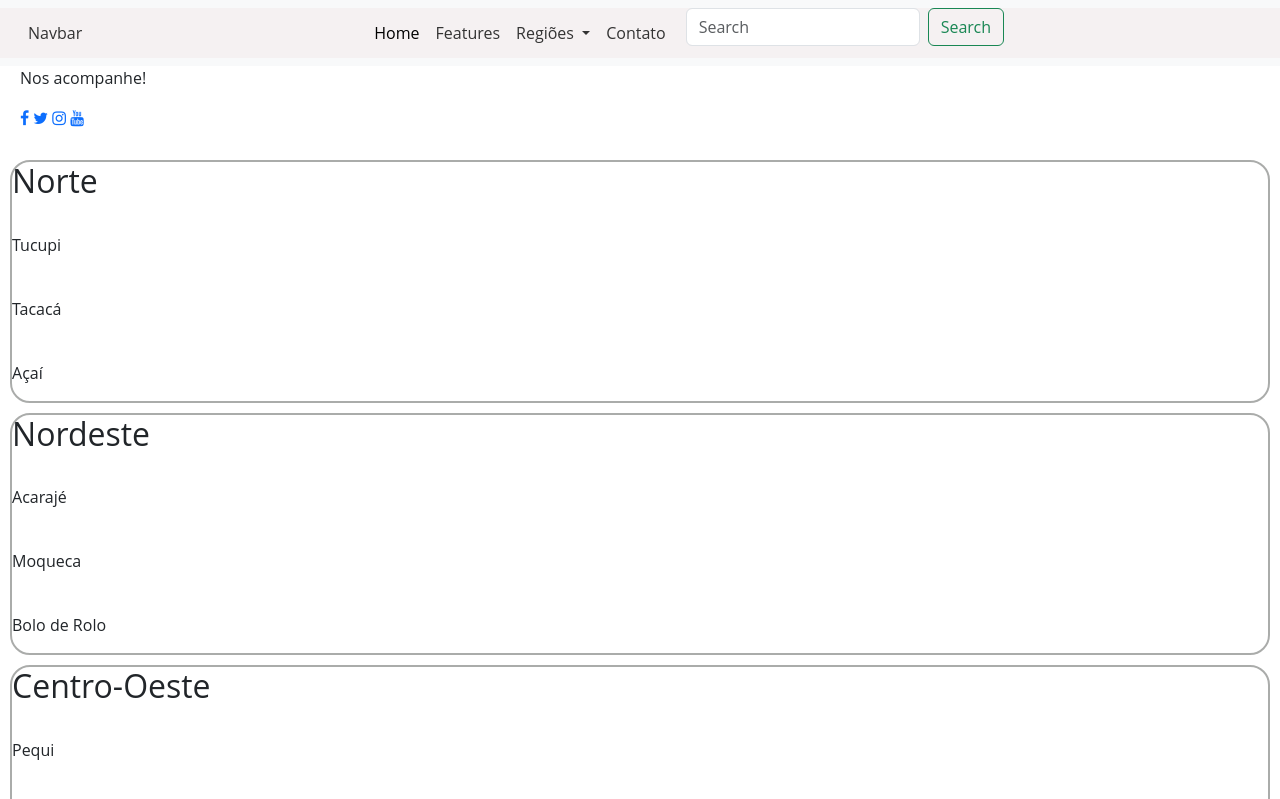
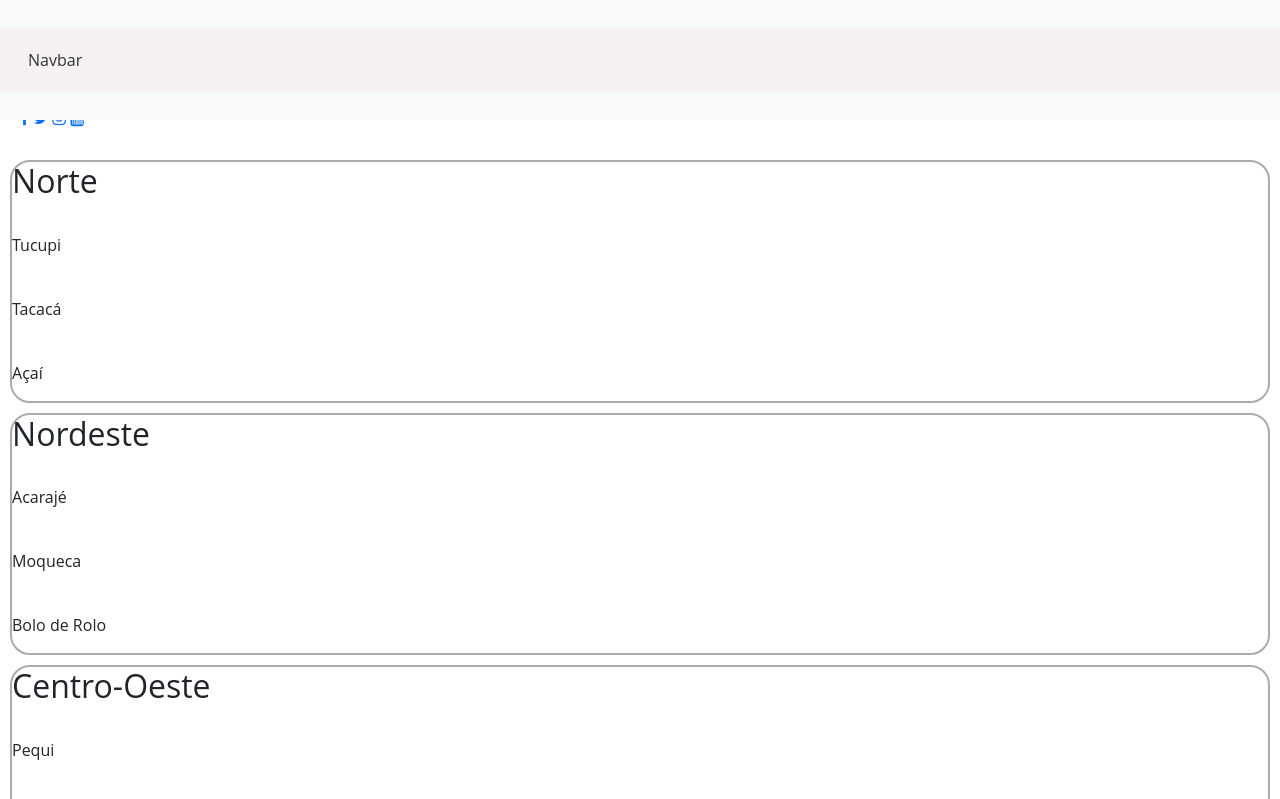
Before and after one commit to brunaenaira/AdaIFood, a plain HTML site: page aula05/outro-possível-html/ifood-new1.html in a window 1280 px wide. Shown: the top 799 px of the page. Drawn offline with nearby package versions, Linux system fonts and the light colour scheme; files that its build step writes are made by us from their sources.

Commit message:
primeiro arquivo lógica de programação

```diff
--- a/aula05/ifood-new.css
+++ b/aula05/ifood-new.css
@@ -8,21 +8,29 @@
 
 
 .navbar {
+    min-width: 320%;
     background-color: #f4f3f3;
     display: flex;
     flex-wrap: wrap;
-    justify-content: space-between;
+    justify-content: space-around;
+    height: 15vh;
+    align-items: center;
     padding: 10px;
+    list-style: none;
+    width: 100%;
+
+}
+.navbar ul{
+    float: right;
+    margin-right: 20px;
 }
 
 header .navbar {
     position: fixed;
     top: 0;
     z-index: 100;
-    width: 100%;
     line-height: 30px;
 }
-
 
 .navbar a {
     float: left;
@@ -32,12 +40,17 @@ header .navbar {
     padding: 10px 16px;
     text-decoration: none;
 }
-
 .navbar a:hover {
     background-color: #d41928;
     color: white;
 }
+.navbar ul li{
+    font-size: 17px;
+    padding: 7px 13px;
+    border-radius: 3px;
+    text-transform: uppercase;
 
+}
 .search-form input[type="text"] {
     border: 1px solid #d41928;
     padding: 5px;
--- /dev/null
+++ b/logica/aula02/mediaAvaliacao.js
@@ -0,0 +1,6 @@
+const oneStar = 2
+const twoStars = 15
+const threeStars = 18
+const fourStars = 25
+const fiveStars = 40
+console.log(((1 * oneStar) + (2 * twoStars) + (3 * threeStars) + (4 * fourStars) + (5 * fiveStars)) / 100)
```
Also changed, not shown: aula05/ifood-new.html (+3 -3 lines).
